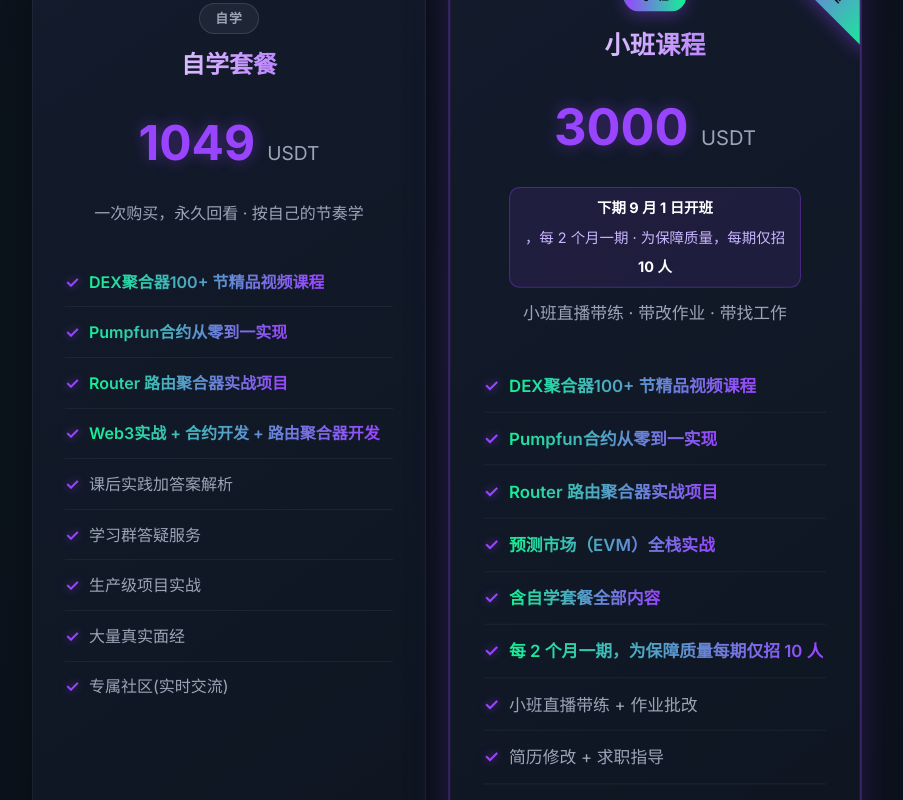
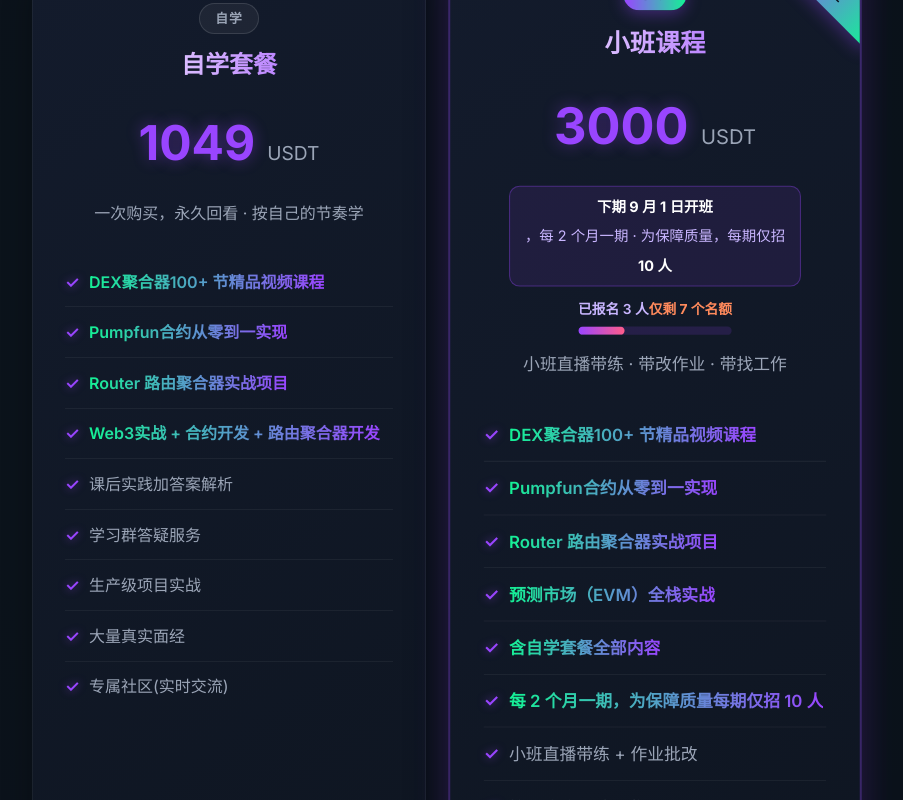
Before and after one commit to wangyouquanMas/web3ite, a React (Create React App) app: page / in a window 1280 px wide. Shown: the part 5947-6747 px from the top of the page, without its empty margins (198-1101 px from the left). Built offline with nearby package versions, Linux system fonts and the light colour scheme.

Commit message:
fix: preserve cohort enrollment status

```diff
--- a/src/components/CourseSchedule.css
+++ b/src/components/CourseSchedule.css
@@ -517,6 +517,44 @@
   font-weight: 700;
 }
 
+.cohort-progress {
+  margin: 0 auto 0.9rem;
+  max-width: 92%;
+}
+
+.cohort-progress-labels {
+  display: flex;
+  justify-content: space-between;
+  align-items: baseline;
+  margin-bottom: 0.4rem;
+  font-size: 0.82rem;
+  font-weight: 600;
+}
+
+.cohort-progress-enrolled {
+  color: #c9b6ff;
+}
+
+.cohort-progress-left {
+  color: #ff8a5c;
+  font-weight: 700;
+}
+
+.cohort-progress-track {
+  position: relative;
+  height: 8px;
+  border-radius: 999px;
+  background: rgba(153, 69, 255, 0.15);
+  overflow: hidden;
+}
+
+.cohort-progress-fill {
+  height: 100%;
+  border-radius: 999px;
+  background: linear-gradient(90deg, #9945ff, #ff5c8a);
+  transition: width 0.6s ease;
+}
+
 .price-earlybird {
   display: inline-block;
   padding: 0.3rem 0.8rem;
--- a/src/components/CourseSchedule.tsx
+++ b/src/components/CourseSchedule.tsx
@@ -27,6 +27,10 @@
   'Router 路由聚合器实战项目',
   '预测市场（EVM）全栈实战',
 ];
+
+/** 小班当期报名进度：总名额 10，已报名 3，剩余 7 */
+const COHORT_TOTAL = 10;
+const COHORT_ENROLLED = 3;
 
 const CourseSchedule: React.FC = () => {
   const [showWechatModal, setShowWechatModal] = useState(false);
@@ -139,6 +143,27 @@
                 )}
               </div>
               {plan.cohortNote && <p className="price-cohort-note">{plan.cohortNote}</p>}
+              {plan.featured && (
+                <div
+                  className="cohort-progress"
+                  role="progressbar"
+                  aria-valuenow={COHORT_ENROLLED}
+                  aria-valuemin={0}
+                  aria-valuemax={COHORT_TOTAL}
+                  aria-label={`已报名 ${COHORT_ENROLLED} 人，仅剩 ${COHORT_TOTAL - COHORT_ENROLLED} 个名额`}
+                >
+                  <div className="cohort-progress-labels">
+                    <span className="cohort-progress-enrolled">已报名 {COHORT_ENROLLED} 人</span>
+                    <span className="cohort-progress-left">仅剩 {COHORT_TOTAL - COHORT_ENROLLED} 个名额</span>
+                  </div>
+                  <div className="cohort-progress-track">
+                    <div
+                      className="cohort-progress-fill"
+                      style={{ width: `${(COHORT_ENROLLED / COHORT_TOTAL) * 100}%` }}
+                    />
+                  </div>
+                </div>
+              )}
               <p className="price-description">{plan.description}</p>
               <ul className="price-features">
                 {PILLAR_COPY.map((pillarText, i) =>
```
